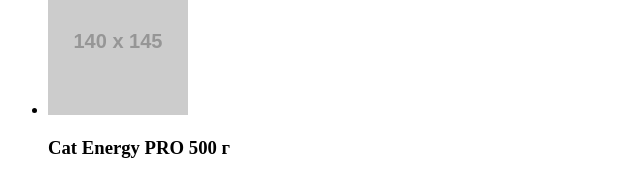
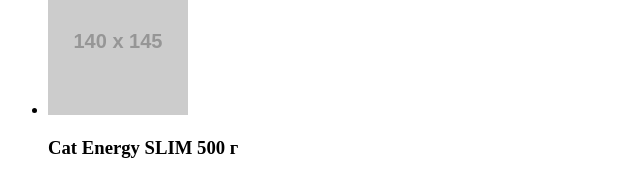
Before and after one commit to KeisiOo/50236-cat-energy, a website: page source/catalog.html in a window 1280 px wide. Shown: the part 2020-2195 px from the top of the page, 0-640 px from the left. Drawn offline with Linux system fonts and the light colour scheme; placeholder pictures from the web are drawn by us.

Commit message:
Разметка страниц 1.1.1

```diff
--- a/source/catalog.html
+++ b/source/catalog.html
@@ -176,7 +176,7 @@
               <img src="http://placehold.it/140x145" width="140" height="145" alt="дошик для котэ">
             </div>
             <div class="product__content">
-              <h3 class="product-name">Cat Energy PRO 500 г</h3>
+              <h3 class="product__name">Cat Energy SLIM 500 г</h3>
               <table class="product-info">
                 <tr>
                   <td class="product-field">Объем</td>
```
Also changed, not shown: source/form.html (+1 -1 lines).
